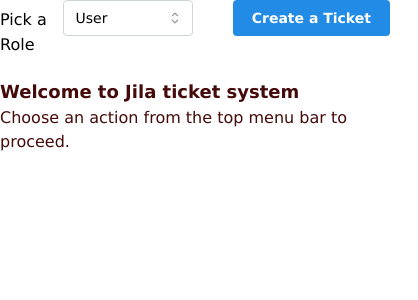
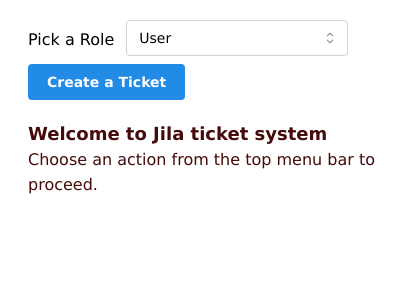
Before and after one commit to em0227/Jila, a Next.js app in the folder frontend/: page / in a window 390 px wide. Shown: the top 300 px of the page, 418 px wide, since content can reach past the window. Built offline with nearby package versions, Linux system fonts and the light colour scheme.

Commit message:
add responsive style

```diff
--- a/frontend/app/layout.js
+++ b/frontend/app/layout.js
@@ -13,7 +13,7 @@ export default function RootLayout({ children }) {
   const [role, setRole] = useState("User");
   return (
     <html lang="en">
-      <body className="container mx-auto">
+      <body className="container lg:mx-auto mx-7">
         <MantineProvider
           withGlobalStyles
           withNormalizeCSS
@@ -23,7 +23,7 @@ export default function RootLayout({ children }) {
             headings: { fontFamily: "Greycliff CF, sans-serif" },
           }}
         >
-          <div className="flex space-x-10">
+          <div className="items-start justify-start lg:flex mt-5 lg:space-x-10">
             <div className="flex">
               <p className="mr-3 pt-2">Pick a Role</p>
               <Select
@@ -34,11 +34,15 @@ export default function RootLayout({ children }) {
               />
             </div>
             <Link href={"/ticket"}>
-              <Button variant="filled">Create a Ticket</Button>
+              <Button variant="filled" className="mt-2 lg:mt-0">
+                Create a Ticket
+              </Button>
             </Link>
             {role === "Admin" && (
               <Link href={"/tickets"}>
-                <Button variant="filled">Check Current Ticket List now</Button>
+                <Button variant="filled" className="mt-2 md:mt-0">
+                  Check Current Ticket List now
+                </Button>
               </Link>
             )}
           </div>
```
